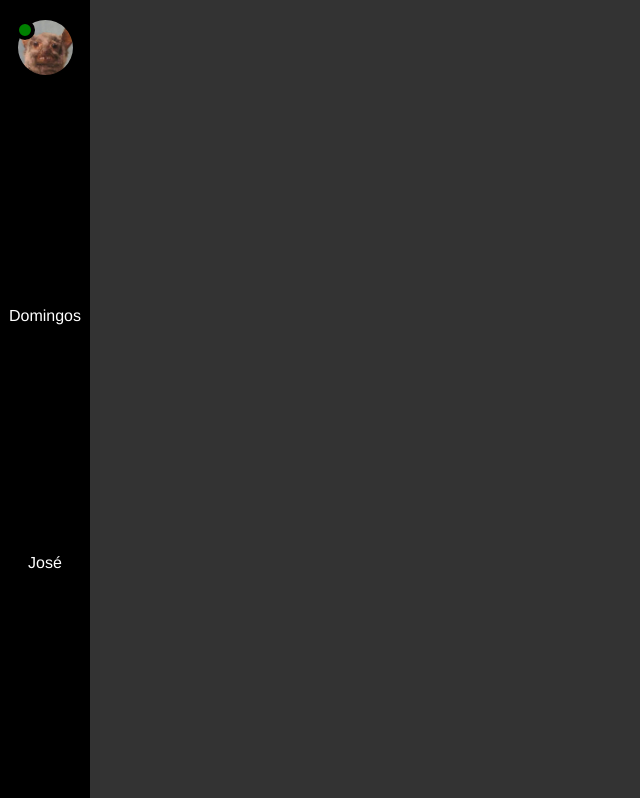
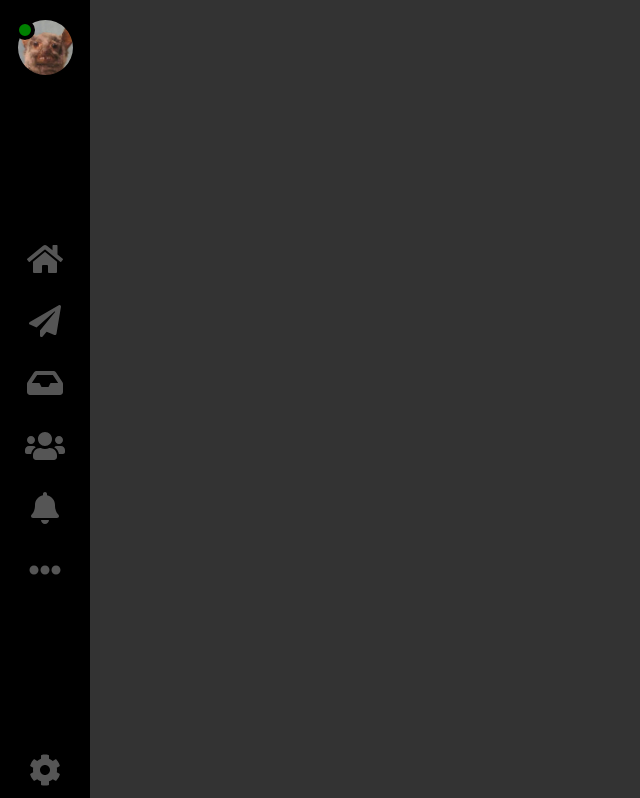
Before and after one commit to france00mf/chat, a Vue app: page / in a window 1280 px wide. Shown: the top 798 px of the page, without its empty margins (0-640 px from the left). Built offline with nearby package versions, Linux system fonts and the light colour scheme.

Commit message:
build: put icons item on menu

```diff
--- a/package.json
+++ b/package.json
@@ -8,9 +8,6 @@
     "lint": "vue-cli-service lint"
   },
   "dependencies": {
-    "@fortawesome/fontawesome-svg-core": "^1.2.28",
-    "@fortawesome/free-solid-svg-icons": "^5.13.0",
-    "@fortawesome/vue-fontawesome": "^0.1.9",
     "core-js": "^3.6.4",
     "vue": "^2.6.11",
     "vue-router": "^3.1.6"
--- a/src/components/shared/menu/menu.vue
+++ b/src/components/shared/menu/menu.vue
@@ -1,8 +1,18 @@
 <template>
     <div class="container-menu">
-        <div class="item-menu"><user-avatar borderProps="4px solid black"></user-avatar></div>
-        <div class="item-menu">Domingos</div>
-        <div class="item-menu">José</div>
+        <div class="item-menu user"><user-avatar borderProps="4px solid black"></user-avatar></div>
+        <div class="item-menu icons">
+
+              <a href="www.facebook.com"><i class="fa fa-home" aria-hidden="true"></i></a>
+               <a href="www.facebook.com"><i class="fa fa-paper-plane" aria-hidden="true"></i></a>
+              <a href="www.facebook.com"><i class="fa fa-inbox" aria-hidden="true"></i></a>
+              <a href="www.facebook.com"><i class="fa fa-users" aria-hidden="true"></i></a>
+              <a href="www.facebook.com"><i class="fa fa-bell" aria-hidden="true"></i></a>
+            <a href="www.facebook.com"><i class="fa fa-ellipsis-h" aria-hidden="true"></i></a>
+        </div>
+        <div class="item-menu config">
+            <a href="www.facebook.com"><i class="fa fa-cog" aria-hidden="true"></i></a>
+        </div>
     </div>
 </template>
 
@@ -15,9 +25,25 @@
     height: 100vh;
 }
 .item-menu{
-    flex: 1;
     width: 100%;
     color: white;
+}
+.item-menu a{
+    color: #555;
+    font-size: 2rem;
+}
+.icons{
+    display: flex;
+    flex-direction: column;
+    justify-content: space-around;
+}
+.config{
+    display: flex;
+}
+.config a{
+    align-self: flex-end;
+    margin: 0 auto;
+    padding-bottom: 10px;
 }
 </style>
 
```
